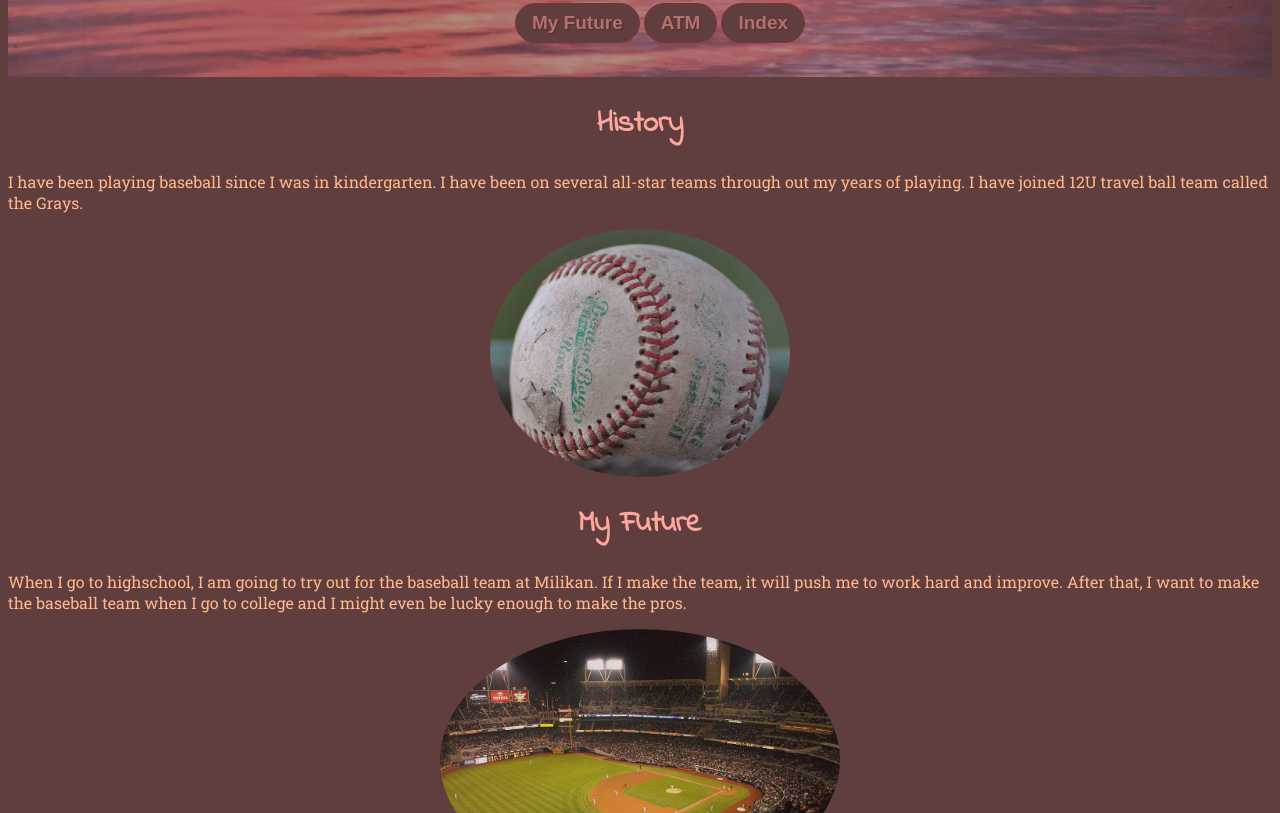
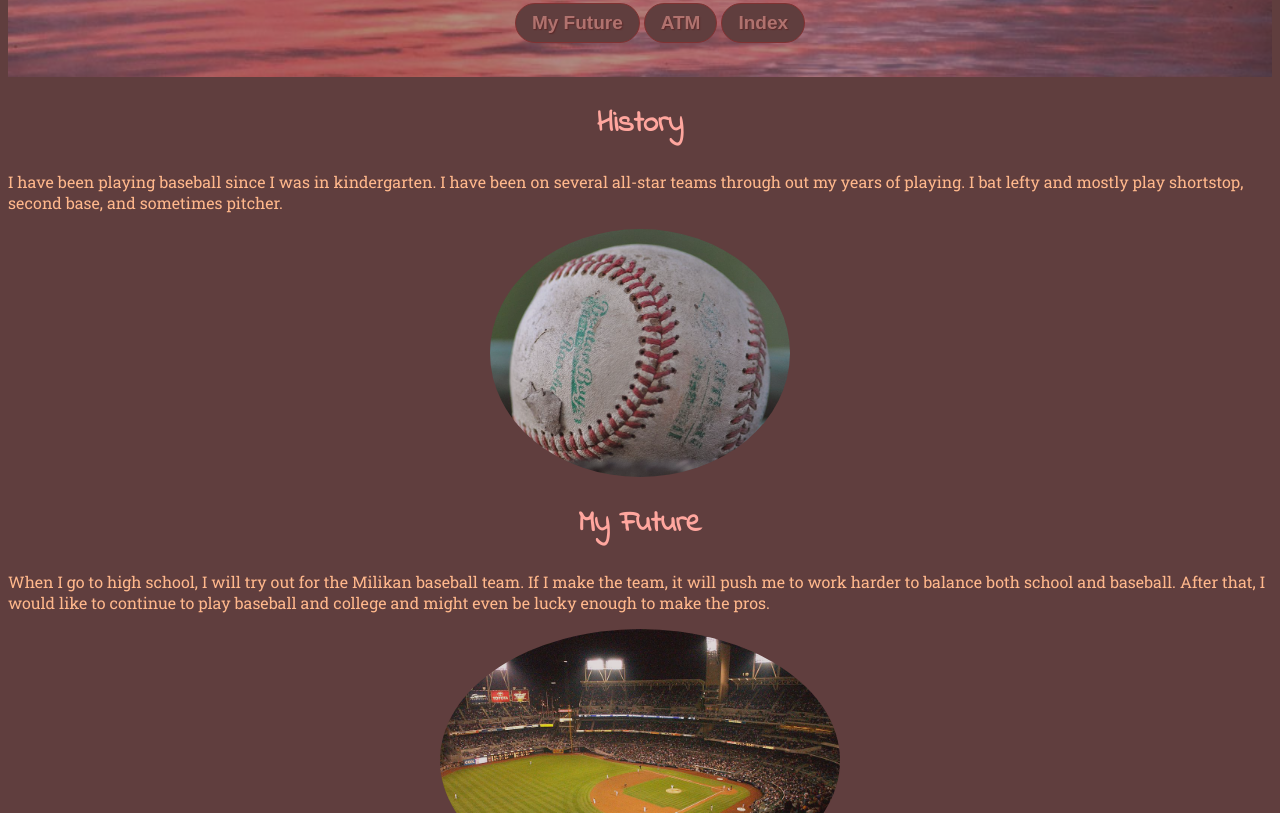
Before and after one commit to christiancancode/christiancancode.github.io, a plain HTML site: page Baseball.html in a window 1280 px wide. Shown: the part 636-1449 px from the top of the page. Drawn offline with Linux system fonts and the light colour scheme.

Commit message:
Update Baseball.html

```diff
--- a/Baseball.html
+++ b/Baseball.html
@@ -19,10 +19,10 @@
                 <br>
             </header>
             <h2>History</h2>
-                <p>I have been playing baseball since I was in kindergarten. I have been on several all-star teams through out my years of playing. I have joined 12U travel ball team called the Grays.</p>
+                <p>I have been playing baseball since I was in kindergarten. I have been on several all-star teams through out my years of playing. I bat lefty and mostly play shortstop, second base, and sometimes pitcher.</p>
                 <img src="images/baseball.jpg" alt="A baseball." width="300px">
             <h2>My Future</h2>
-                <p>When I go to highschool, I am going to try out for the baseball team at Milikan. If I make the team, it will push me to work hard and improve. After that, I want to make the baseball team when I go to college and I might even be lucky enough to make the pros. </p>
+                <p>When I go to high school, I will try out for the Milikan baseball team. If I make the team, it will push me to work harder to balance both school and baseball. After that, I would like to continue to play baseball and college and might even be lucky enough to make the pros. </p>
                 <img src="images/probaseballfield.jpg" alt="A picture from the top of the stadium. "width="400px">
             <h2>Challenges</h2>
             <p>I have gone through many coaches who yell their mouth off when you make a mistake. It makes you feel like you want to just quit and be done with it. But if you quit then and there, you wouldn't know what is to come and what you could be. But although they yell at you and it may be tough, they are just trying to help you improve.</p>
```
